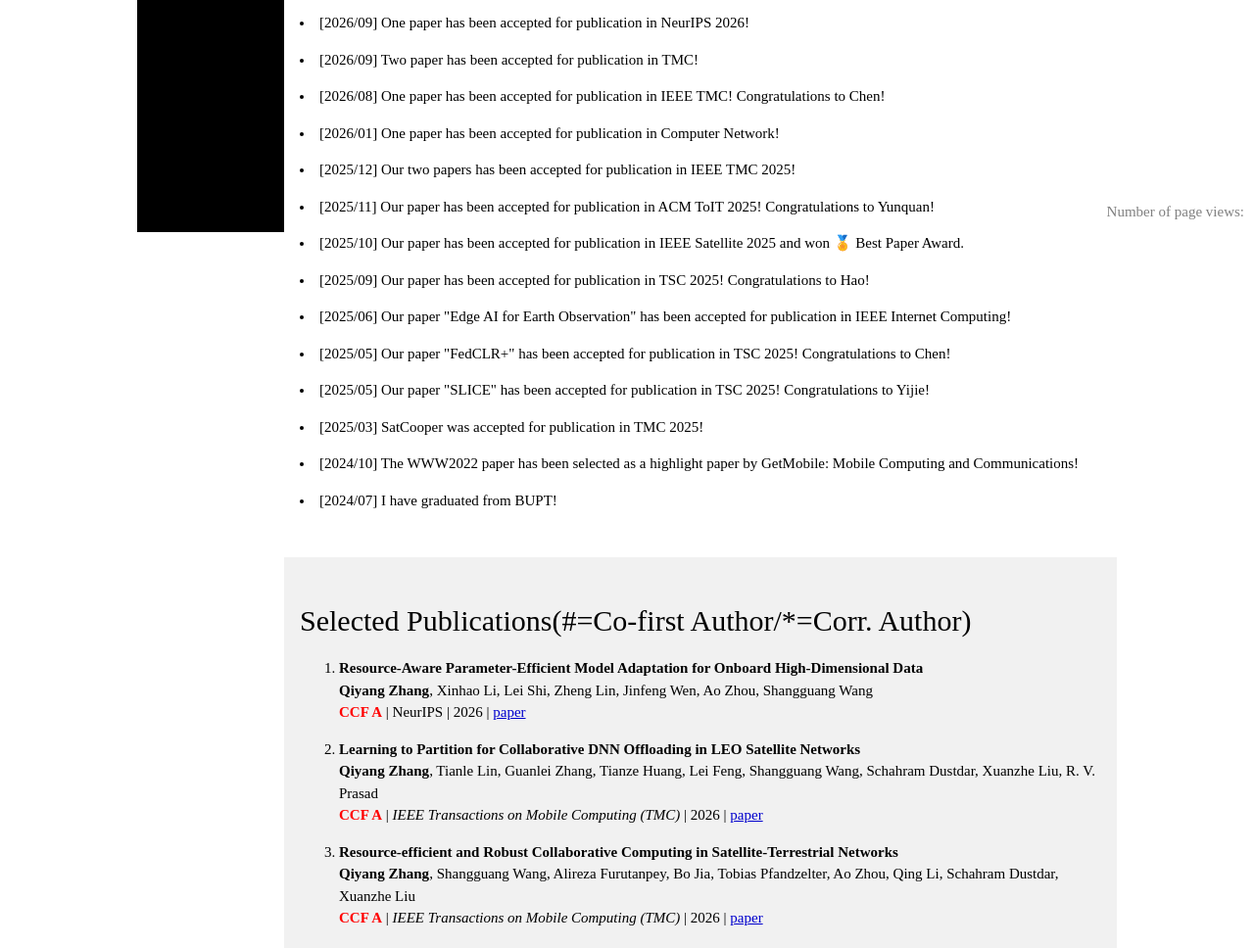
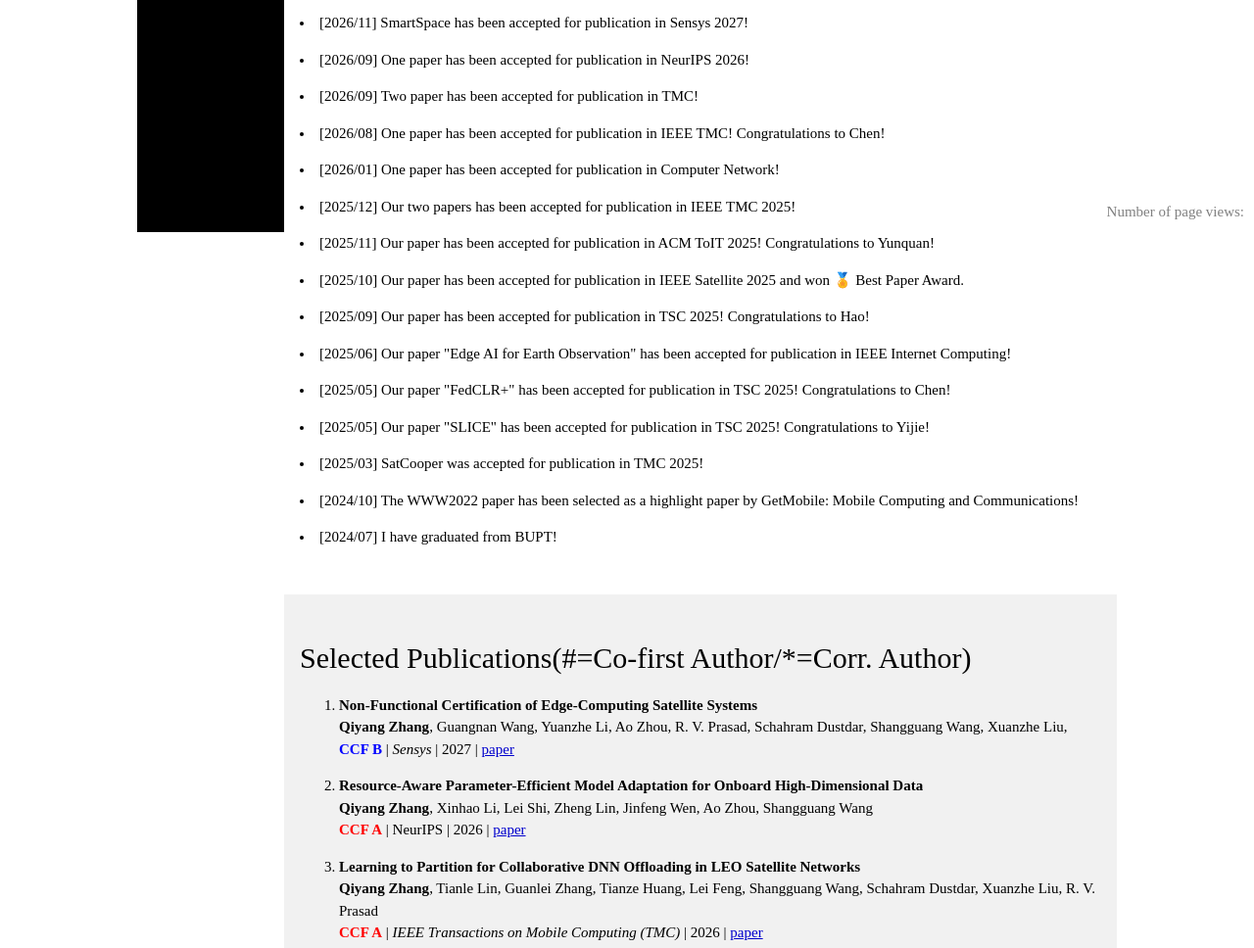
Before and after one commit to qiyangzhang0329/qiyangzhang0329.github.io, a plain HTML site: page index.html in a window 1280 px wide. Shown: the part 563-1531 px from the top of the page at 98% size. Drawn offline with Linux system fonts and the light colour scheme; some packages are replaced by stand-ins of ours; a script that the page names is missing.

Commit message:
Update index.html

```diff
--- a/index.html
+++ b/index.html
@@ -86,6 +86,7 @@
   <div class="w3-container w3-padding-32" id="news">
     <h2>News</h2>
 <!--       <p><li>[2024/11] I'm happy that I became an executive member of the Technical Committee of Systems Software!</p>  -->
+    <p><li>[2026/11] SmartSpace has been accepted for publication in Sensys 2027!</p>
     <p><li>[2026/09] One paper has been accepted for publication in NeurIPS 2026!</p>
     <p><li>[2026/09] Two paper has been accepted for publication in TMC!</p>
     <p><li>[2026/08] One paper has been accepted for publication in IEEE TMC!  Congratulations to Chen!</p>
@@ -108,6 +109,15 @@
     <h2>Selected Publications(#=Co-first Author/*=Corr. Author)</h2>
 
     <ol>
+     <p>
+      <li><strong>Non-Functional Certification of Edge-Computing Satellite Systems</strong>
+      <br>
+     <strong>Qiyang Zhang</strong>, Guangnan Wang, Yuanzhe Li, Ao Zhou, R. V. Prasad, Schahram Dustdar, Shangguang Wang, Xuanzhe Liu,
+       <br>
+      <strong><a style="color: #0000FF">CCF B</a></strong> | <em>Sensys</em> | 2027 | <a style="color: #0000CD" href="">paper</a>
+      </p>
+
+
    <p>
       <li><strong>Resource-Aware Parameter-Efficient Model Adaptation for Onboard High-Dimensional Data</strong>
       <br>
@@ -133,9 +143,6 @@
       <strong><a style="color: #FF0000">CCF A</a></strong> | <em>IEEE Transactions on Mobile Computing (TMC)</em>  | 2026 | <a style="color: #0000CD" href="https://doi.org/10.1016/j.comnet.2026.112036">paper</a>
       </p>
 
-
-
-
     <p>
       <li><strong>Communication-Efficient Satellite-Ground Federated Learning Over Intermittent LEO Satellite Networks</strong>
       <br>
@@ -146,7 +153,7 @@
 
 
 
-        <p>
+      <p>
       <li><strong>Non-Functional Certification of Edge-Computing Satellite Systems</strong>
       <br>
      Filippo Berto, Marco Anisetti, <strong>Qiyang Zhang</strong>, Shangguang Wang, Claudio A. Ardagna
```
